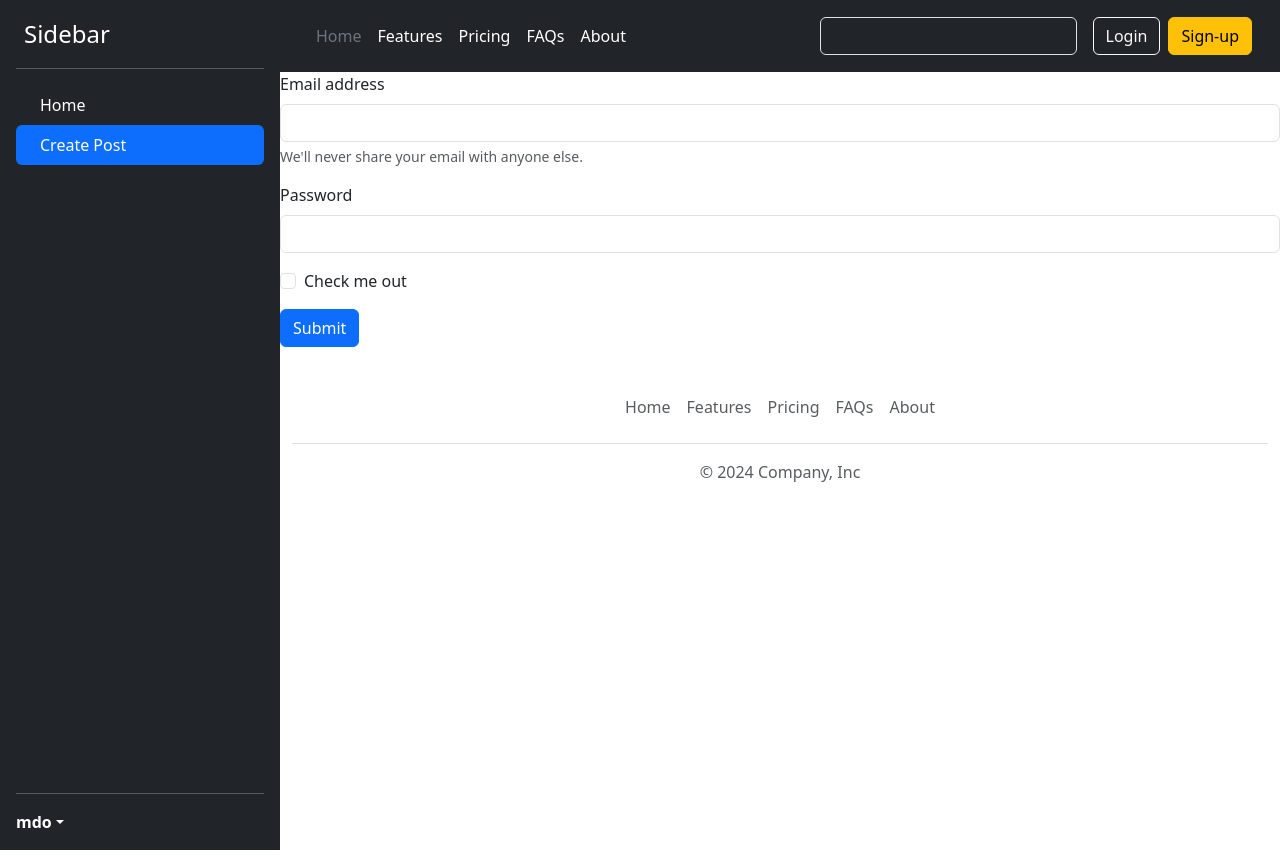
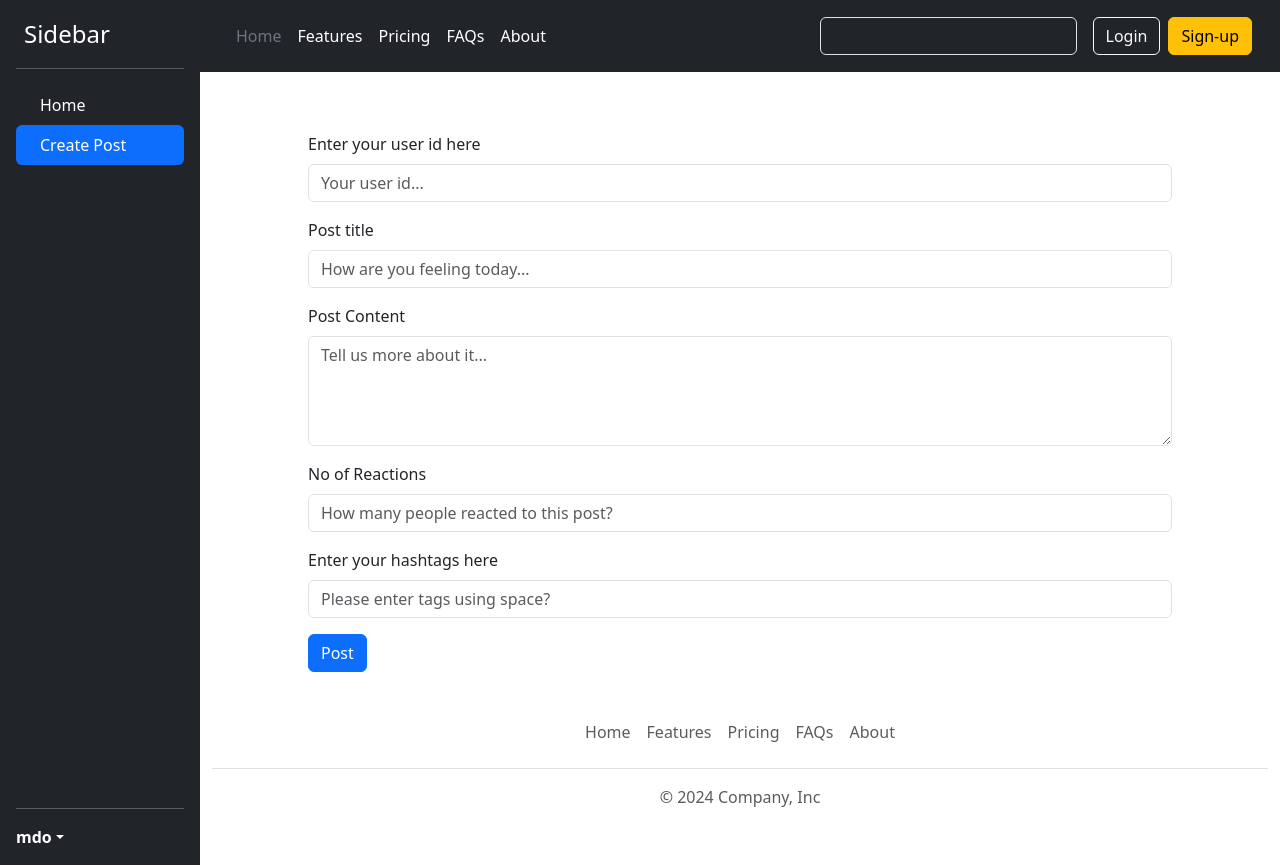
Before and after one commit to birajgrs1/practice_reactjs, a React (Vite) app in the folder social-media/: page / in a window 1280 px wide. Both pictures are taken after a click on the item "Create Post". Built offline with nearby package versions, Linux system fonts and the light colour scheme.

Commit message:
Social media's basic project structure complete 😊 😊 😊 ...

```diff
--- a/social-media/src/App.css
+++ b/social-media/src/App.css
@@ -8,6 +8,7 @@
 
 .sidebar{
     min-height: 850px ;
+    width: 80px;
 }
 
 .post-card {
@@ -20,4 +21,10 @@
 
 .reactions {
     margin: 15px 0 0 0;
-  }
+}
+
+.create-post{
+    width: 80%;
+    margin-left: 10%;
+    margin-top: 60px;
+}
--- a/social-media/src/Components/CreatePost.jsx
+++ b/social-media/src/Components/CreatePost.jsx
@@ -1,45 +1,103 @@
-import React from "react";
+import React, { useContext, useRef } from "react";
+import { PostLists } from "../Store/Contexts/post-lists";
 
 const CreatePost = () => {
+  const { addPost } = useContext(PostLists);
+
+  const userIdElement = useRef();
+  const postTitleElement = useRef();
+  const postBodyElement = useRef();
+  const reactionsElement = useRef();
+  const tagsElement = useRef();
+
+  const handleSubmit = (event) => {
+    event.preventDefault();
+    const userId = userIdElement.current.value;
+    const postTitle = postTitleElement.current.value;
+    const postBody = postBodyElement.current.value;
+    const noOfReactions = reactionsElement.current.value;
+    const noOfTags = tagsElement.current.value.split(" ");
+
+    userIdElement.current.value = "";
+    postTitleElement.current.value ="";
+    postBodyElement.current.value = "";
+    reactionsElement.current.value = "";
+    tagsElement.current.value = "";
+
+    addPost(userId, postTitle, postBody, noOfReactions, noOfTags);
+  };
+
   return (
     <>
-      <form>
+      <form className="create-post" onSubmit={handleSubmit}>
         <div className="mb-3">
-          <label htmlFor="exampleInputEmail1" className="form-label">
-            Email address
+          <label htmlFor="userId" className="form-label">
+            Enter your user id here
           </label>
           <input
-            type="email"
+            ref={userIdElement}
+            type="text"
             className="form-control"
-            id="exampleInputEmail1"
-            aria-describedby="emailHelp"
+            id="userId"
+            placeholder="Your user id..."
           />
-          <div id="emailHelp" className="form-text">
-            We'll never share your email with anyone else.
-          </div>
         </div>
+
         <div className="mb-3">
-          <label htmlFor="exampleInputPassword1" className="form-label">
-            Password
+          <label htmlFor="title" className="form-label">
+            Post title
           </label>
           <input
-            type="password"
+            type="text"
+            ref={postTitleElement}
             className="form-control"
-            id="exampleInputPassword1"
+            id="title"
+            placeholder="How are you feeling today..."
           />
         </div>
-        <div className="mb-3 form-check">
+
+        <div className="mb-3">
+          <label htmlFor="body" className="form-label">
+            Post Content
+          </label>
+          <textarea
+            rows={4}
+            type="text"
+            ref={postBodyElement}
+            className="form-control"
+            id="body"
+            placeholder="Tell us more about it..."
+          />
+        </div>
+
+        <div className="mb-3">
+          <label htmlFor="reactions" className="form-label">
+            No of Reactions
+          </label>
           <input
-            type="checkbox"
-            className="form-check-input"
-            id="exampleCheck1"
+            type="text"
+            ref={reactionsElement}
+            className="form-control"
+            id="reactions"
+            placeholder="How many people reacted to this post?"
           />
-          <label className="form-check-label" htmlFor="exampleCheck1">
-            Check me out
+        </div>
+
+        <div className="mb-3">
+          <label htmlFor="tags" className="form-label">
+            Enter your hashtags here
           </label>
+          <input
+            type="text"
+            ref={tagsElement}
+            className="form-control"
+            id="tags"
+            placeholder="Please enter tags using space? "
+          />
         </div>
+
         <button type="submit" className="btn btn-primary">
-          Submit
+          Post
         </button>
       </form>
     </>
--- a/social-media/src/Components/SidebarSection.jsx
+++ b/social-media/src/Components/SidebarSection.jsx
@@ -5,7 +5,7 @@ const Sidebar = ({ selectedTab, setSelectedTab }) => {
     <>
       <div
         className="d-flex flex-column flex-shrink-0 p-3 text-bg-dark sidebar"
-        style={{ width: "280px" }}
+        style={{ width: "200px" }}
       >
         <a
           href="#"
--- a/social-media/src/Store/Contexts/post-lists.jsx
+++ b/social-media/src/Store/Contexts/post-lists.jsx
@@ -13,6 +13,9 @@ const postListReducer = (currentPostList, action) => {
       (post) => post.id !== action.payload.postId
     );
   }
+  else if(action.type === "ADD_POST"){
+    newPostList = [action.payload,...currentPostList];
+  }
   return newPostList;
 };
 
@@ -22,7 +25,19 @@ const PostListProvider = ({ children }) => {
     DEFAULT_POSTLIST
   );
 
-  const addPost = () => {};
+  const addPost =(userId, postTitle, postBody, noOfReactions, noOfTags) =>{
+    dispatchPostList({
+      type: "ADD_POST",
+      payload:{
+        id: Date.now(),
+        title: postTitle,
+        body: postBody,
+        reactions: noOfReactions,
+        tags: noOfTags
+      },
+
+    });
+  };
 
   const deletePost = (postId) => {
     // console.log(`Delete post called for: ${postId}`);
```
